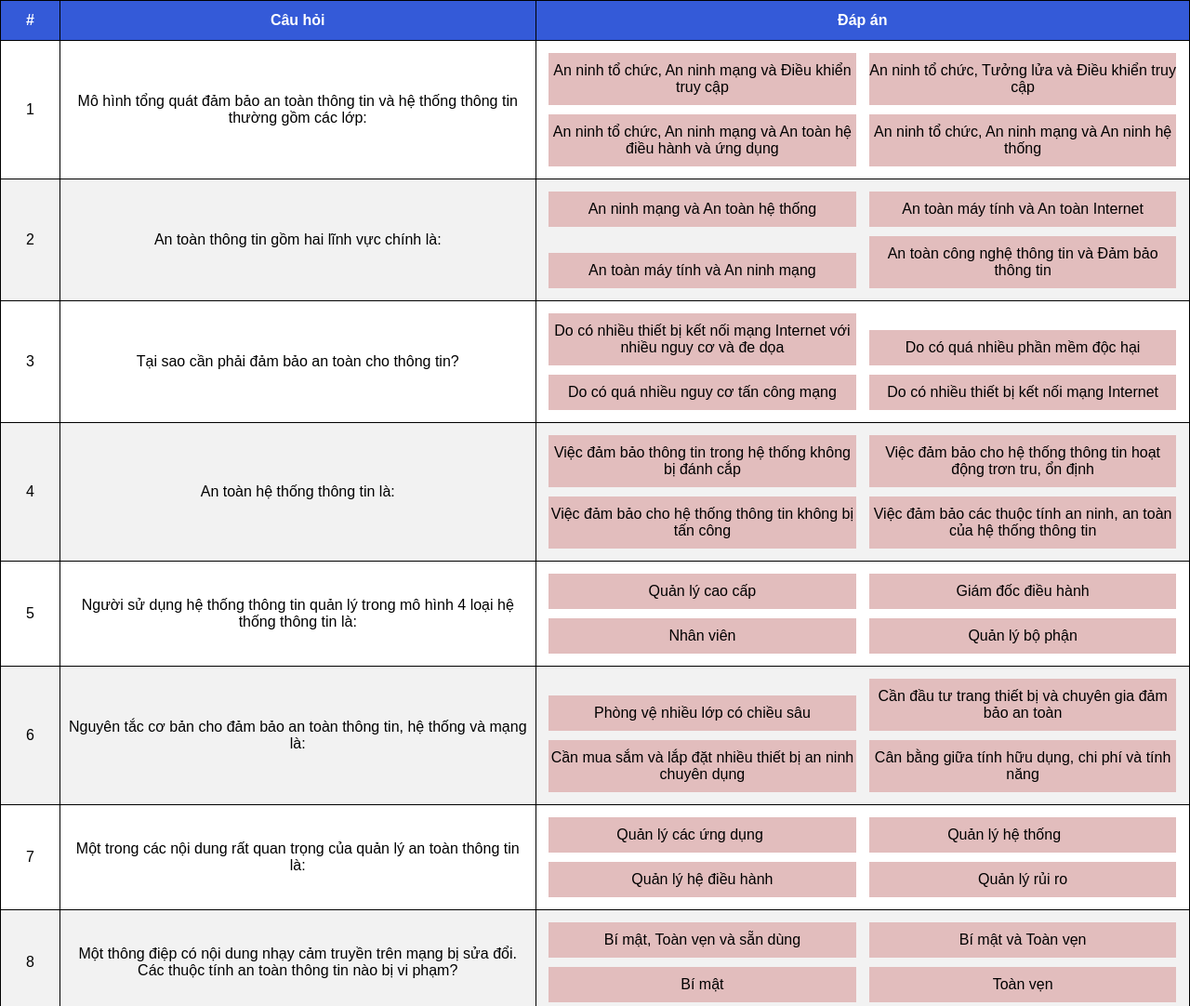
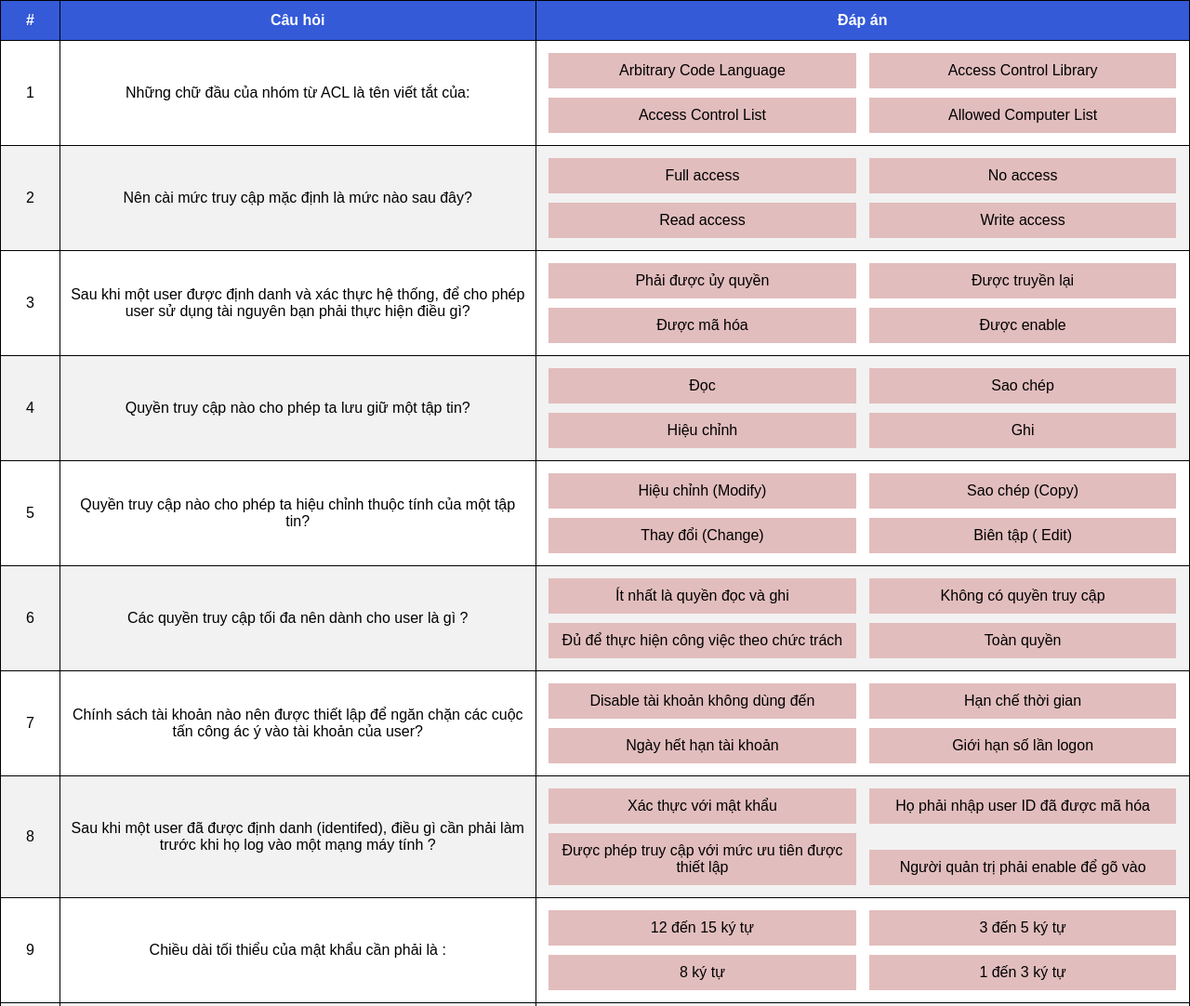
Before and after one commit to Gn0hp/atbm, a plain HTML site: page index.html in a window 1280 px wide. Shown: the top 1082 px of the page at 93% size. Drawn offline with Linux system fonts and the light colour scheme.

Commit message:
retrieve data

```diff
--- a/index.html
+++ b/index.html
@@ -69,7 +69,7 @@
     </style>
     <script>
 
-        fetch("./data_new.json")
+        fetch("./data.json")
             .then(response => response.json())
             .then(data => {
                 const content = document.getElementById("content");
```
